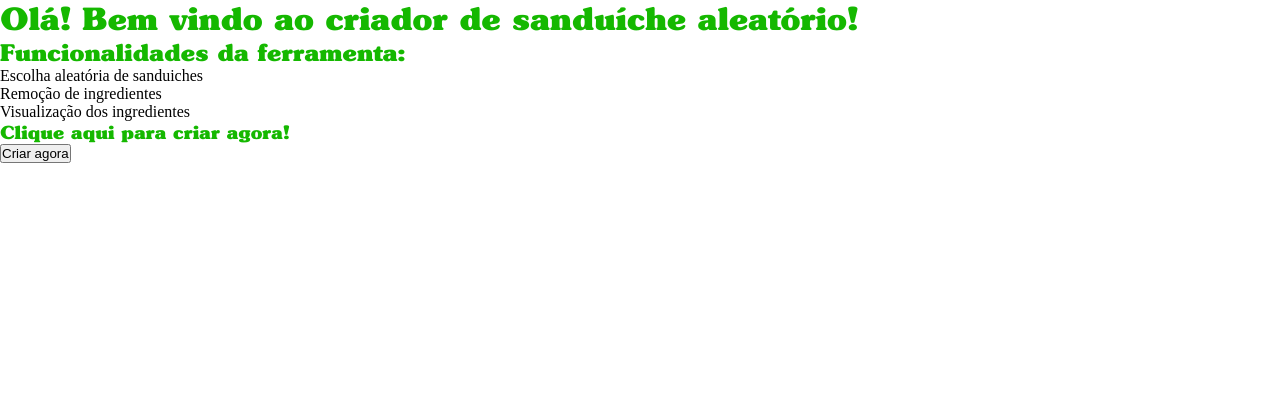
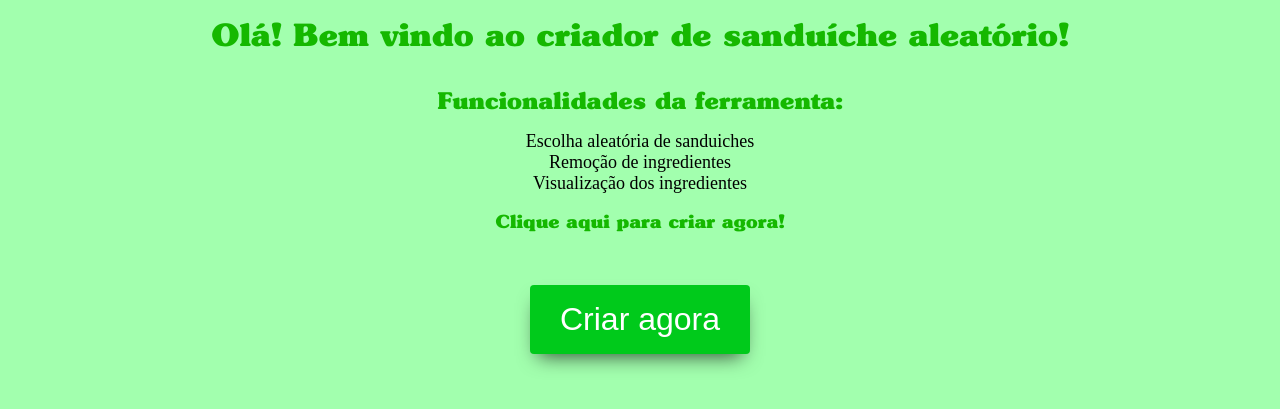
Before and after one commit to Davi-s-Brain/sandwich_project, a Flask app: page /views/ in a window 1280 px wide. Shown: the top 409 px of the page. Run offline with Flask 3, Linux system fonts and the light colour scheme.

Commit message:
Adding style to the button and the page

```diff
--- a/sandubaproject/static/css/main.css
+++ b/sandubaproject/static/css/main.css
@@ -1,6 +1,10 @@
 * {
   padding: 0;
   margin: 0;
+}
+
+body {
+  background-color: #a2ffae;
 }
 
 @font-face {
@@ -10,5 +14,60 @@
 
 h1, h2, h3 {
   font-family: subway_black;
-  color: rgb(21, 184, 0)
+  color: rgb(21, 184, 0);
+  display: flex;
+  align-content: center;
+  justify-content: center;
+  padding: 1rem;
 }
+
+ul li {
+  font-size: large;
+  display: flex;
+  align-content: center;
+  justify-content: center;
+  list-style-type: disc;
+}
+
+#button {
+  display: flex;
+  align-items: center;
+  justify-content: center;
+}
+
+button {
+  border-radius: 4px;
+  background-color: #00ca1b;
+  border: none;
+  color: #fff;
+  text-align: center;
+  font-size: 32px;
+  padding: 16px;
+  width: 220px;
+  transition: all 0.5s;
+  cursor: pointer;
+  margin: 36px;
+  box-shadow: 0 10px 20px -8px rgba(0, 0, 0, .7);
+  cursor: pointer;
+  position: relative;
+  transition: 0.5s;
+}
+
+button:after {
+  content: '»';
+  position: absolute;
+  opacity: 0;
+  top: 14px;
+  right: -20px;
+  transition: 0.5s;
+}
+
+button:hover {
+  padding-right: 24px;
+  padding-left: 8px;
+}
+
+button:hover:after {
+  opacity: 1;
+  right: 10px;
+}
--- a/sandubaproject/templates/index.html
+++ b/sandubaproject/templates/index.html
@@ -20,6 +20,8 @@
       <li>Visualização dos ingredientes</li>
     </ul>
     <h3>Clique aqui para criar agora!</h3>
-    <button>Criar agora</button>
+    <div id="button">
+      <button>Criar agora</button>
+    </div>
   </body>
 </html>
```
